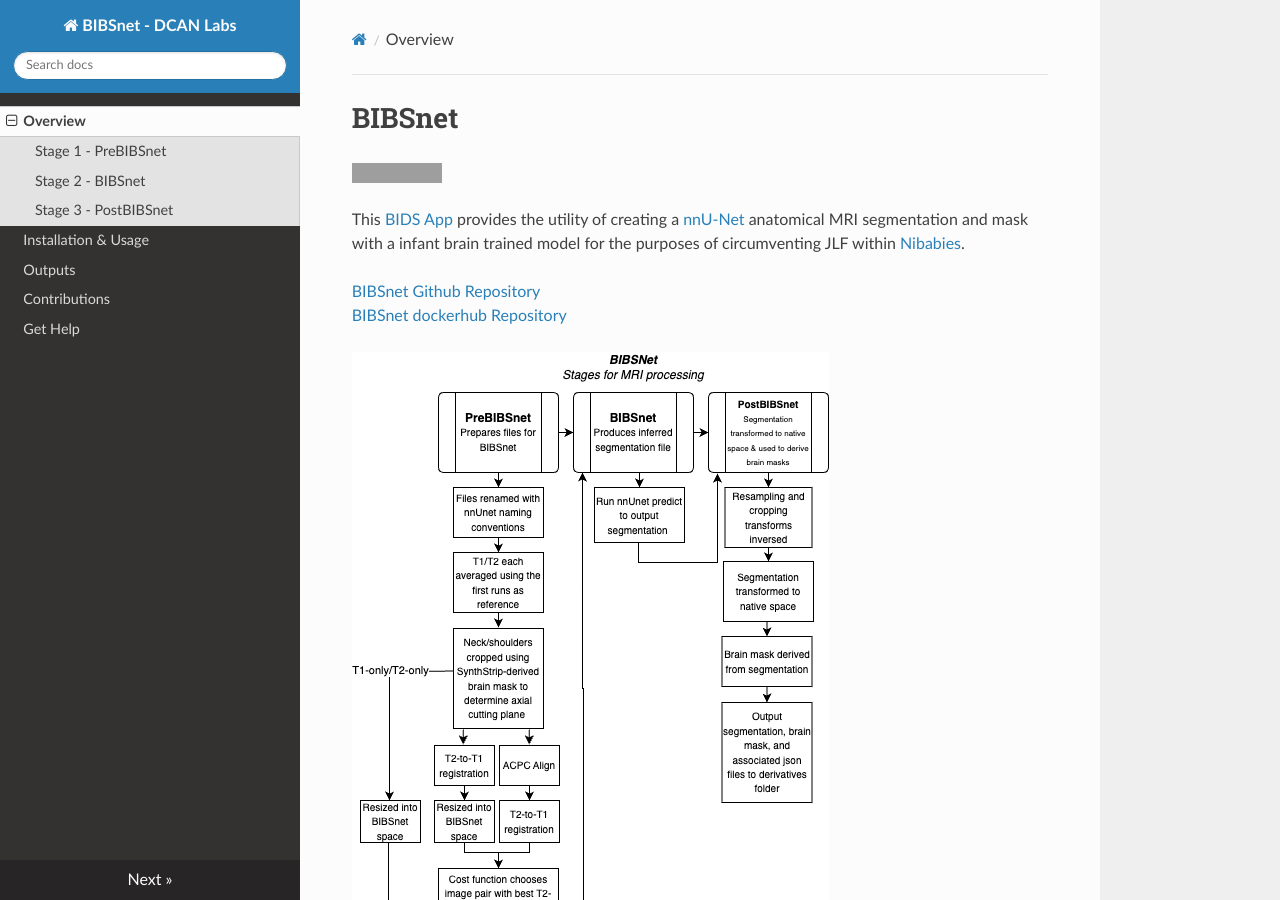
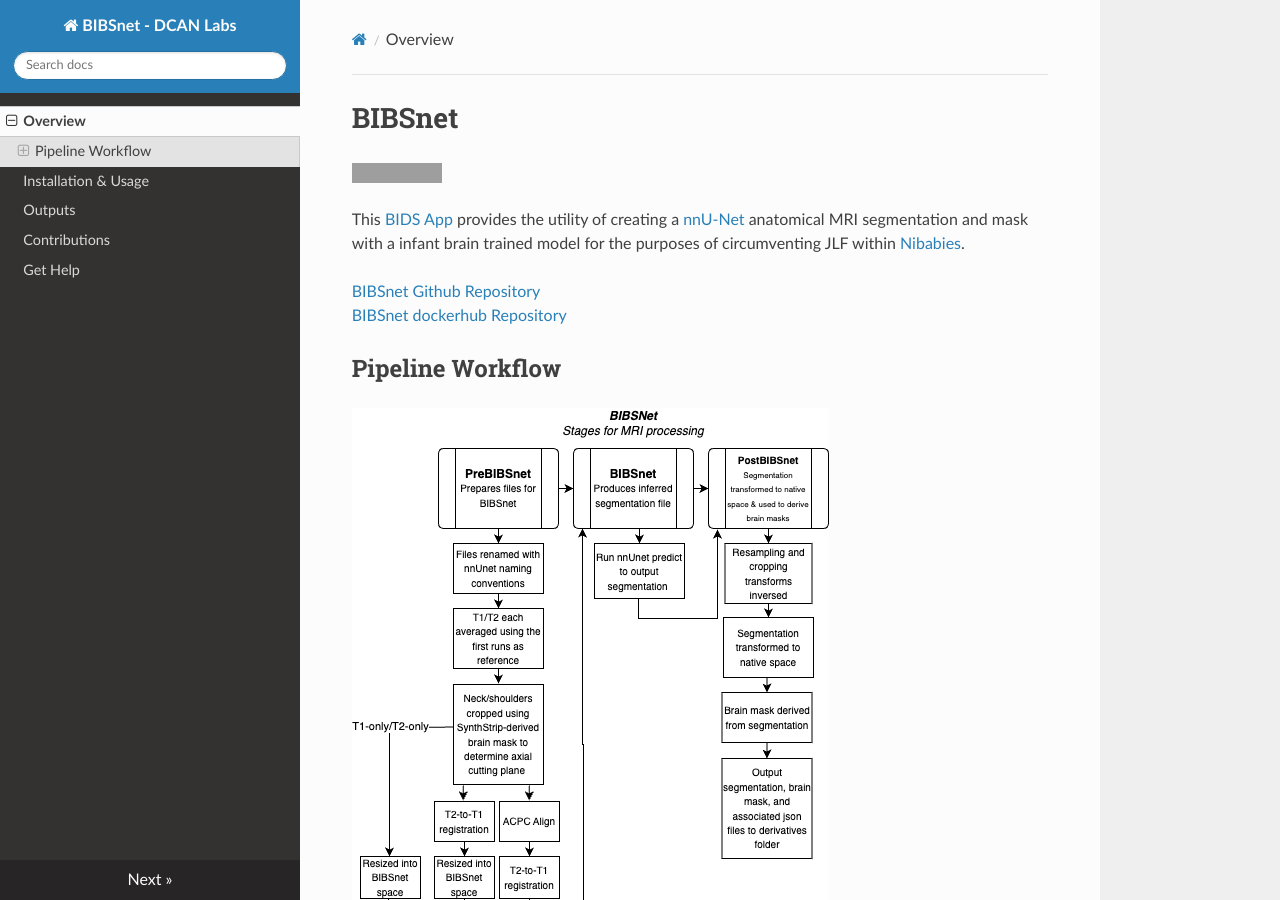
Before and after one commit to DCAN-Labs/BIBSnet, an MkDocs documentation site: the page built from docs/index.md, in a window 1280 px wide and 900 px high. Built offline with MkDocs 1.6.1, drawn with Linux system fonts in a browser that asks for light colours; nearby versions of some CDN libraries; grey boxes are pictures that could not be loaded.

Commit message:
Update index.md

```diff
--- a/docs/index.md
+++ b/docs/index.md
@@ -7,6 +7,8 @@ This [BIDS App](https://bids-apps.neuroimaging.io/about/) provides the utility o
 [BIBSnet Github Repository](https://github.com/DCAN-Labs/BIBSnet)<br>
 [BIBSnet dockerhub Repository](https://hub.docker.com/repository/docker/dcanumn/bibsnet/)
 
+
+## Pipeline Workflow
 ![BIBSnet - Stages for MRI Processing](BIBSNetWorkflowDiagram.drawio.png)
 
 ### Stage 1 - PreBIBSnet
```
